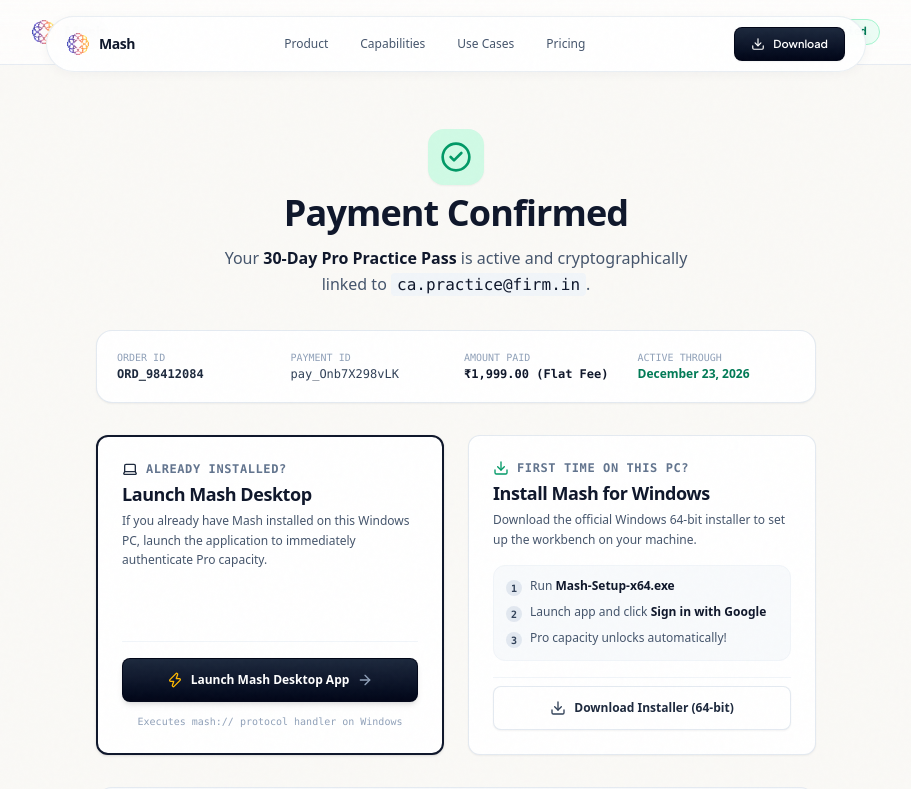
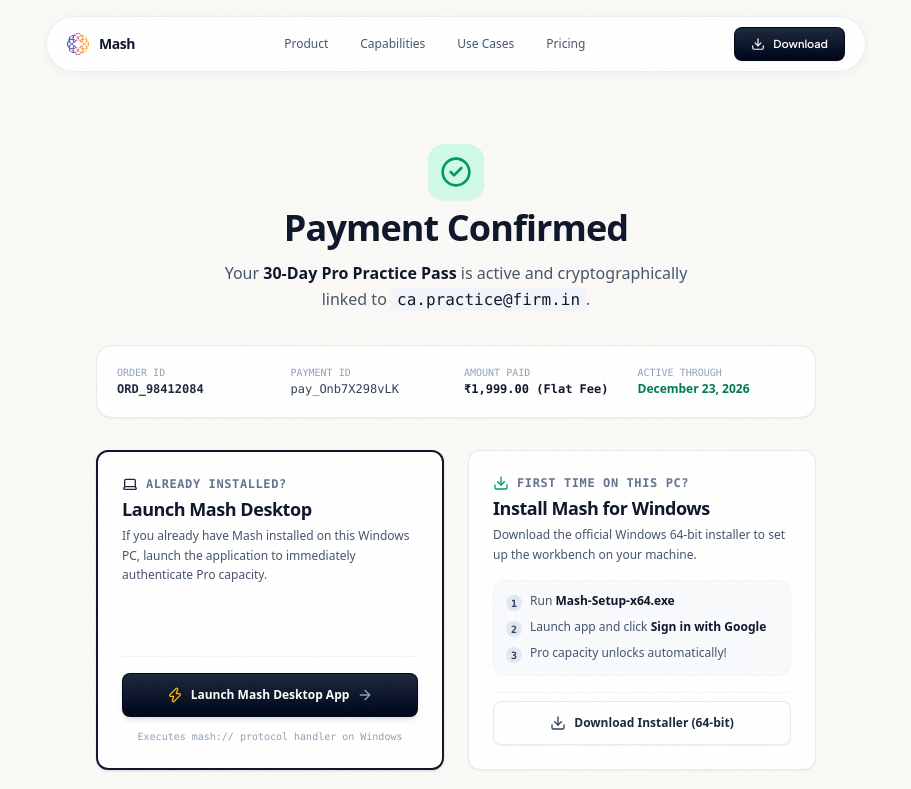
Before and after one commit to mahwa5531-coder/mash-website, a Next.js app: page /checkout/success in a window 1280 px wide. Shown: the top 789 px of the page, without its empty margins (184-1095 px from the left). Built offline with nearby package versions, Linux system fonts and the light colour scheme.

Commit message:
fix(layout): remove redundant headers on checkout and success pages for seamless island navbar integration

```diff
--- a/src/pages/checkout.tsx
+++ b/src/pages/checkout.tsx
@@ -62,9 +62,9 @@ export default function CheckoutPage() {
       </Head>
 
       <div className="min-h-screen bg-[#FAF9F6] text-slate-900 font-sans selection:bg-slate-200">
-        {/* Minimal Top Header */}
-        <header className="border-b border-slate-200/80 bg-white/70 backdrop-blur-md sticky top-0 z-30">
-          <div className="max-w-5xl mx-auto px-4 sm:px-6 h-16 flex items-center justify-between">
+        {/* Main Content: 2-Column Split Layout */}
+        <main className="max-w-5xl mx-auto px-4 sm:px-6 pt-28 pb-16 md:pt-36 md:pb-20">
+          <div className="mb-6 flex items-center justify-between">
             <Link
               href="/pricing"
               className="inline-flex items-center gap-2 text-xs font-semibold text-slate-600 hover:text-slate-900 transition-colors"
@@ -72,23 +72,12 @@ export default function CheckoutPage() {
               <ArrowLeft className="h-4 w-4" />
               <span>Back to Plans</span>
             </Link>
-
-            <Link href="/" className="flex items-center gap-2">
-              <MashBrandIcon size={24} />
-              <span className="font-bold text-base tracking-tight text-slate-900 font-sans">
-                {SITE_CONFIG.name}
-              </span>
-            </Link>
-
             <div className="flex items-center gap-1.5 text-[11px] font-mono text-slate-500">
               <Lock className="h-3.5 w-3.5 text-emerald-600" />
-              <span className="hidden sm:inline">256-Bit SSL Encrypted</span>
+              <span>256-Bit SSL Encrypted Checkout</span>
             </div>
           </div>
-        </header>
 
-        {/* Main Content: 2-Column Split Layout */}
-        <main className="max-w-5xl mx-auto px-4 sm:px-6 py-10 sm:py-14">
           <div className="grid grid-cols-1 md:grid-cols-12 gap-8 items-start">
 
             {/* LEFT COLUMN: Order Summary & Features (5 Cols) */}
--- a/src/pages/checkout/success.tsx
+++ b/src/pages/checkout/success.tsx
@@ -50,25 +50,8 @@ export default function CheckoutSuccessPage() {
       </Head>
 
       <div className="min-h-screen bg-[#FAF9F6] text-slate-900 font-sans selection:bg-slate-200">
-        {/* Minimal Header */}
-        <header className="border-b border-slate-200/80 bg-white/70 backdrop-blur-md">
-          <div className="max-w-4xl mx-auto px-4 sm:px-6 h-16 flex items-center justify-between">
-            <Link href="/" className="flex items-center gap-2">
-              <MashBrandIcon size={24} />
-              <span className="font-bold text-base tracking-tight text-slate-900 font-sans">
-                {SITE_CONFIG.name}
-              </span>
-            </Link>
-
-            <span className="text-[11px] font-mono text-emerald-700 bg-emerald-50 px-3 py-1 rounded-full border border-emerald-200 font-semibold flex items-center gap-1.5">
-              <span className="w-2 h-2 rounded-full bg-emerald-500 animate-pulse"></span>
-              Payment Verified
-            </span>
-          </div>
-        </header>
-
         {/* Success Container */}
-        <main className="max-w-3xl mx-auto px-4 sm:px-6 py-12 sm:py-16">
+        <main className="max-w-3xl mx-auto px-4 sm:px-6 pt-28 pb-16 md:pt-36 md:pb-24">
           <div className="space-y-8">
 
             {/* Success Headline Card */}
```
